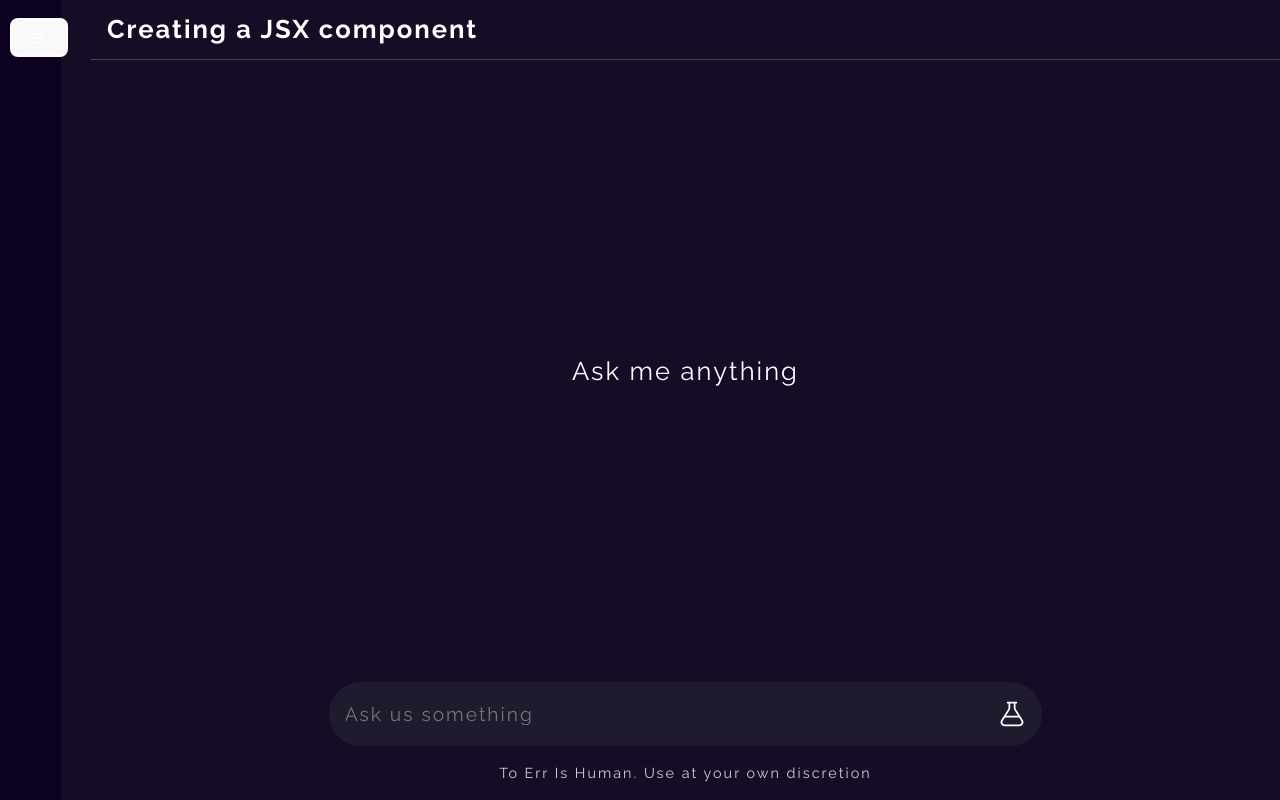
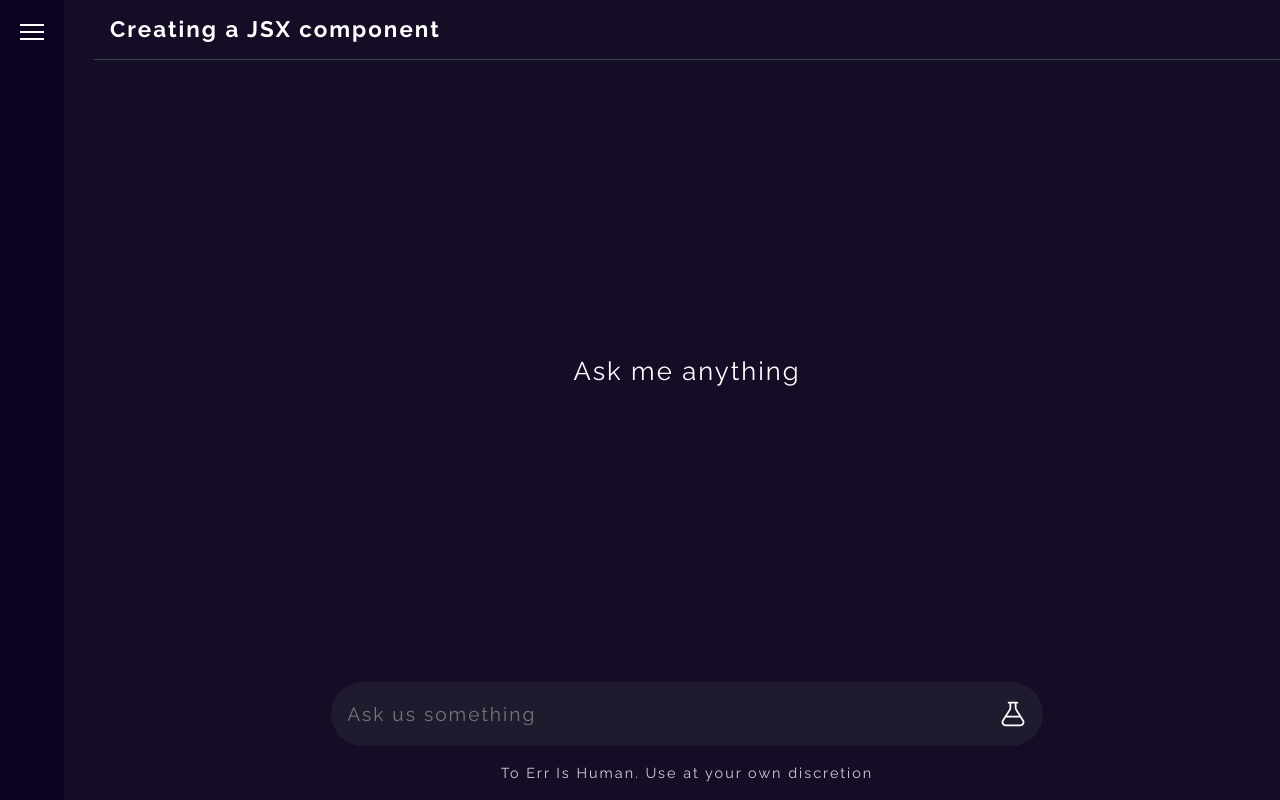
Before and after one commit to ishanbhardwaj00/ConverseAI, a React (Vite) app: page / in a window 1280 px wide. Built offline with nearby package versions, Linux system fonts and the light colour scheme.

Commit message:
menu button changed in sodebar

```diff
--- a/package.json
+++ b/package.json
@@ -11,6 +11,7 @@
   },
   "dependencies": {
     "axios": "^1.7.2",
+    "hamburger-react": "^2.5.1",
     "js-beautify": "^1.15.1",
     "particles.js": "^2.0.0",
     "prismjs": "^1.29.0",
--- a/src/components/ChatHeading/ChatHeading.css
+++ b/src/components/ChatHeading/ChatHeading.css
@@ -4,12 +4,11 @@
   width: 100%;
   border-bottom: 0.3px #3c454c solid;
   font-weight: bold;
-    font-size: 1.6rem;
+  font-size: 1.4rem;
   letter-spacing: 14;
   color: white;
   padding-left: 1rem;
   flex: 8;
-
 }
 
 span {
--- a/src/containers/Sidebar/Sidebar.css
+++ b/src/containers/Sidebar/Sidebar.css
@@ -1,4 +1,4 @@
-.side-container{
+.side-container {
   display: flex;
 }
 
@@ -8,8 +8,8 @@
   top: 18px;
   left: 10px;
   z-index: 1000;
-    border-color: white;
-    border-width: 2px;
+  margin: 0.5rem;
+  cursor: pointer;
   display: flex;
 }
 
@@ -23,6 +23,9 @@
   color: white;
 }
 
+.sidebar-container {
+  padding: 0.5rem;
+}
 .sidebar.open {
   position: relative;
   padding-top: 90px;
@@ -36,13 +39,13 @@
   transition: all 0.3s ease;
 }
 
-.sidebar-container.closed{
+.sidebar-container.closed {
   background-color: #0d0122;
   width: 5%;
   transition: width 0.3s ease;
 }
 
-.sidebar-container.open{
+.sidebar-container.open {
   background-color: #0d0122;
   width: 19%;
   transition: width 0.3s ease;
--- a/src/containers/Sidebar/Sidebar.tsx
+++ b/src/containers/Sidebar/Sidebar.tsx
@@ -1,21 +1,23 @@
-import React from 'react';
-import { RiMenuFill } from "react-icons/ri";
+import React from "react";
+import { RiMenuFill, RiCloseLargeFill } from "react-icons/ri";
+import Hamburger from "hamburger-react";
+
 import { MdOutlineClose } from "react-icons/md";
-import './Sidebar.css'
+import "./Sidebar.css";
 
 interface SidebarProps {
-    isSidebarOpen: boolean;
-    toggleSidebar: () => void;
-  }
+  isSidebarOpen: boolean;
+  toggleSidebar: () => void;
+}
 
 const Sidebar: React.FC<SidebarProps> = ({ isSidebarOpen, toggleSidebar }) => {
-
   return (
-    <div className={`sidebar-container ${isSidebarOpen ? 'open' : 'closed'}`}>
-        <button onClick={toggleSidebar} className="toggle-button">
-          {isSidebarOpen ? <MdOutlineClose /> : <RiMenuFill />}
-        </button>
-      <div className={`sidebar ${isSidebarOpen ? 'open' : 'closed'}`}>
+    <div className={`sidebar-container ${isSidebarOpen ? "open" : "closed"}`}>
+      <Hamburger size={24} toggled={isSidebarOpen} toggle={toggleSidebar} />
+      {/* <div onClick={toggleSidebar} className="toggle-button">
+        {isSidebarOpen ? <VscMenu size={28} /> : <VscMenu size={28} />}
+      </div> */}
+      <div className={`sidebar ${isSidebarOpen ? "open" : "closed"}`}>
         <p>This is the sidebar content</p>
       </div>
     </div>
```
Also changed, not shown: 1 other file (tests, documents, lock files or other folders). Lines whose indentation alone changed are shown as unchanged.
